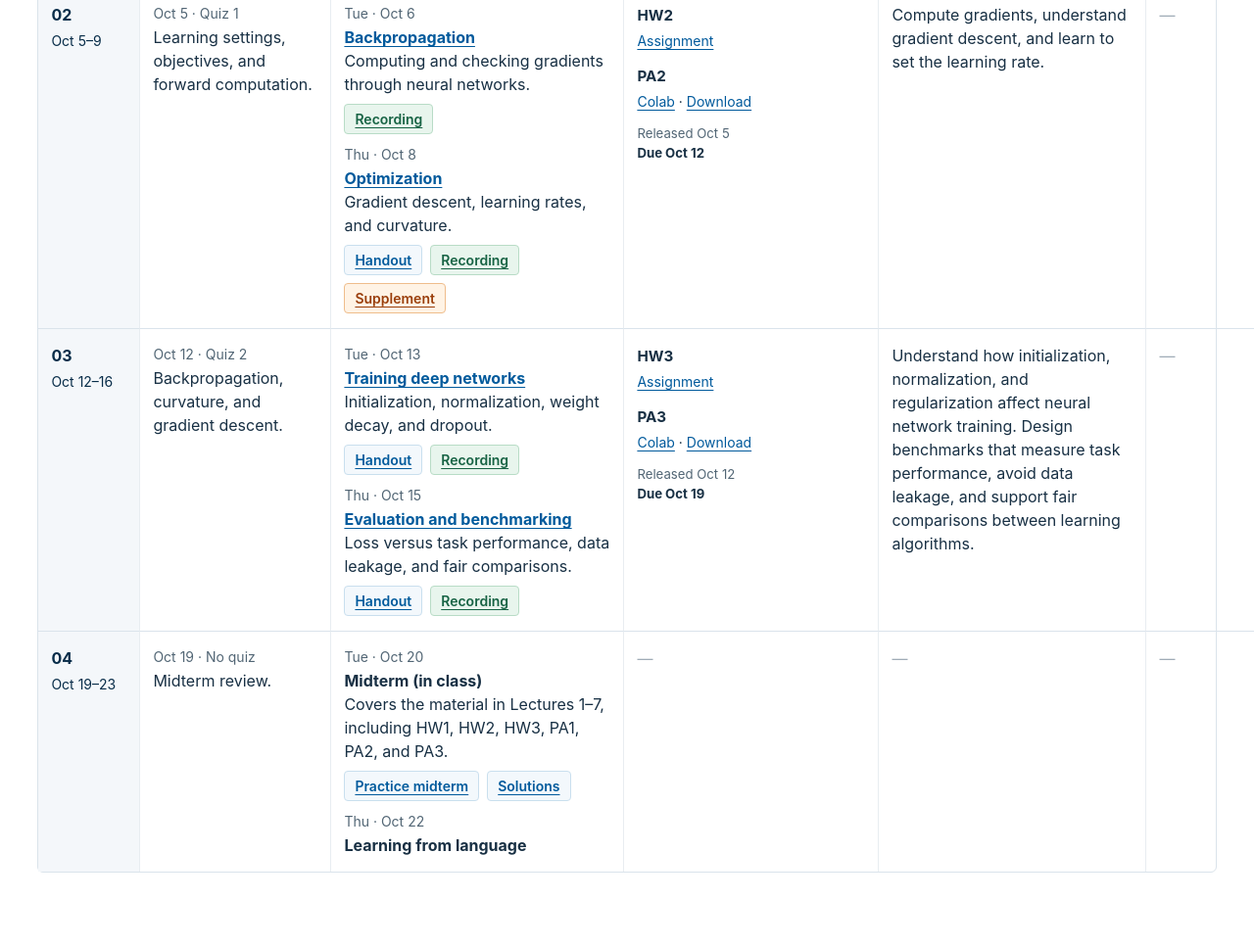
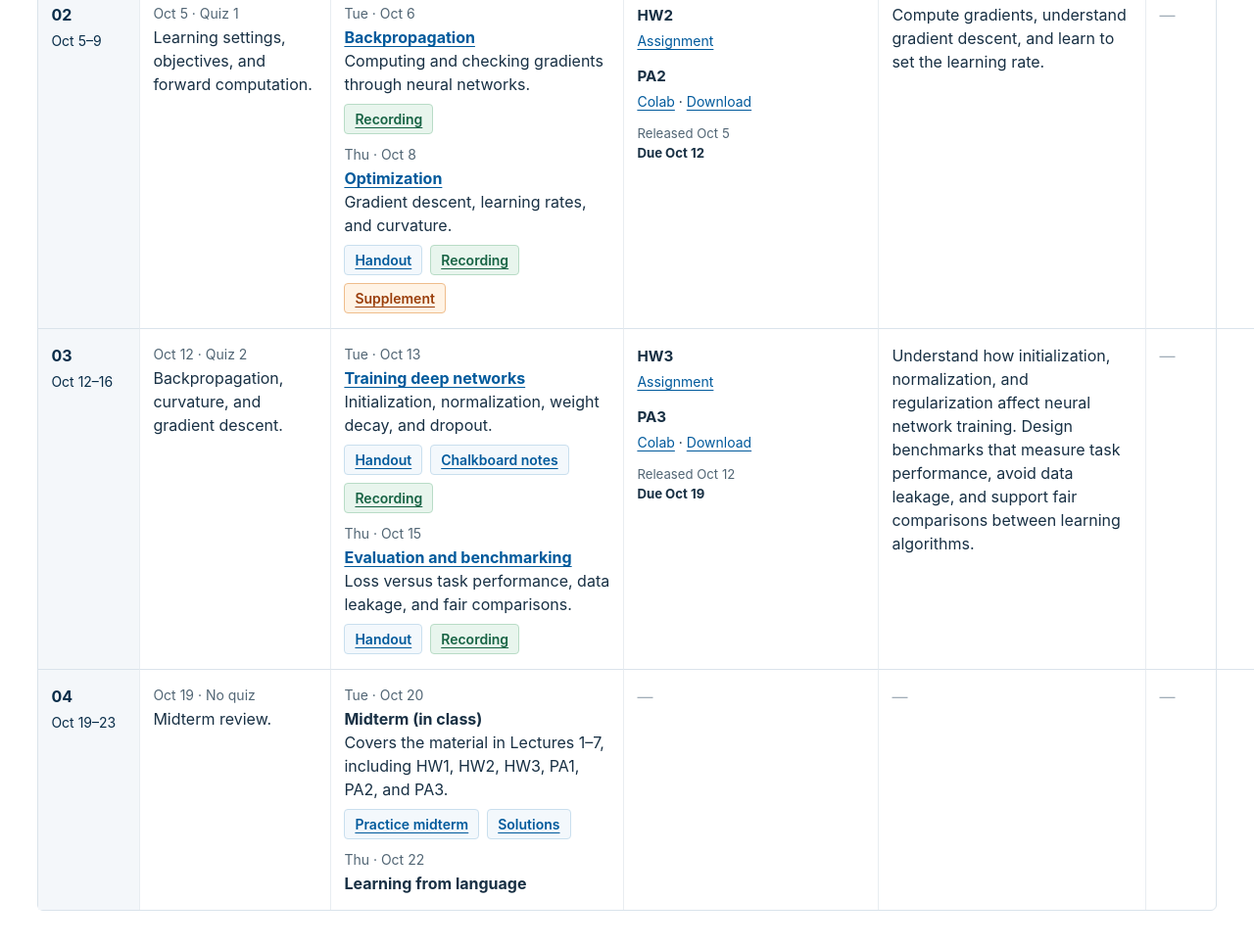
Before and after one commit to sadhikamalladi/cs151b-fa26, a plain HTML site: page index.html in a window 1280 px wide. Shown: the part 1246-2214 px from the top of the page at 98% size. Before the commit the page ends 2177 px from the top, so only its background shows below. Drawn offline with Linux system fonts and the light colour scheme.

Commit message:
Add Lecture 6 chalkboard notes link

```diff
--- a/index.html
+++ b/index.html
@@ -228,6 +228,7 @@
                     Initialization, normalization, weight decay, and dropout.
                     <span class="lecture-resources">
                       <a href="lec6-worksheet.pdf">Handout</a>
+                      <a href="https://drive.google.com/file/d/1rn7lEEob8Rb9-gR4DsYgdT4Jmt-f-YW3/view?usp=share_link">Chalkboard notes</a>
                       <a class="lecture-recording" href="https://ucsd.zoom.us/rec/share/OJukmZmaXwOG9mZUbO5kKjg5i7hN1nJ26gYBBDh-198t98eGh8ISyQ3uwYqrj32M.fuUPhfBGPuzUm5VV">Recording</a>
                     </span>
                   </p>
```
